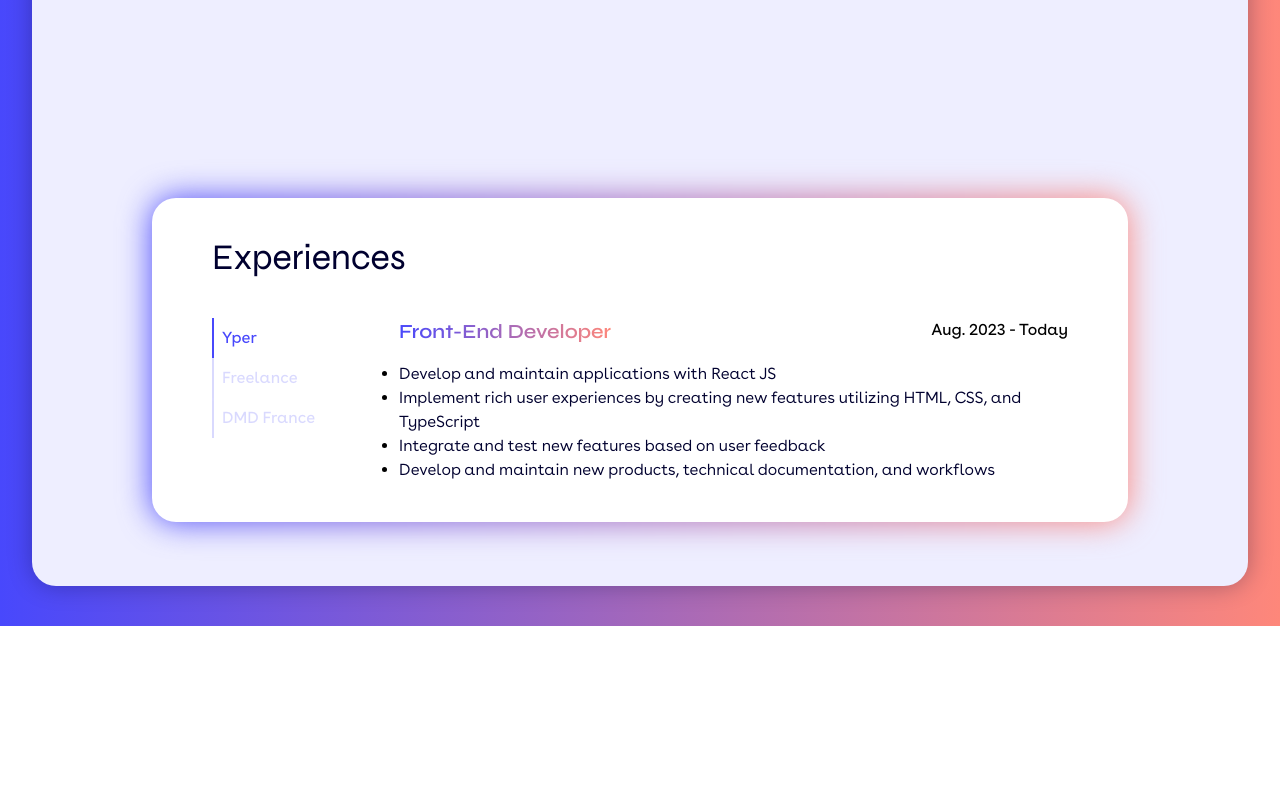
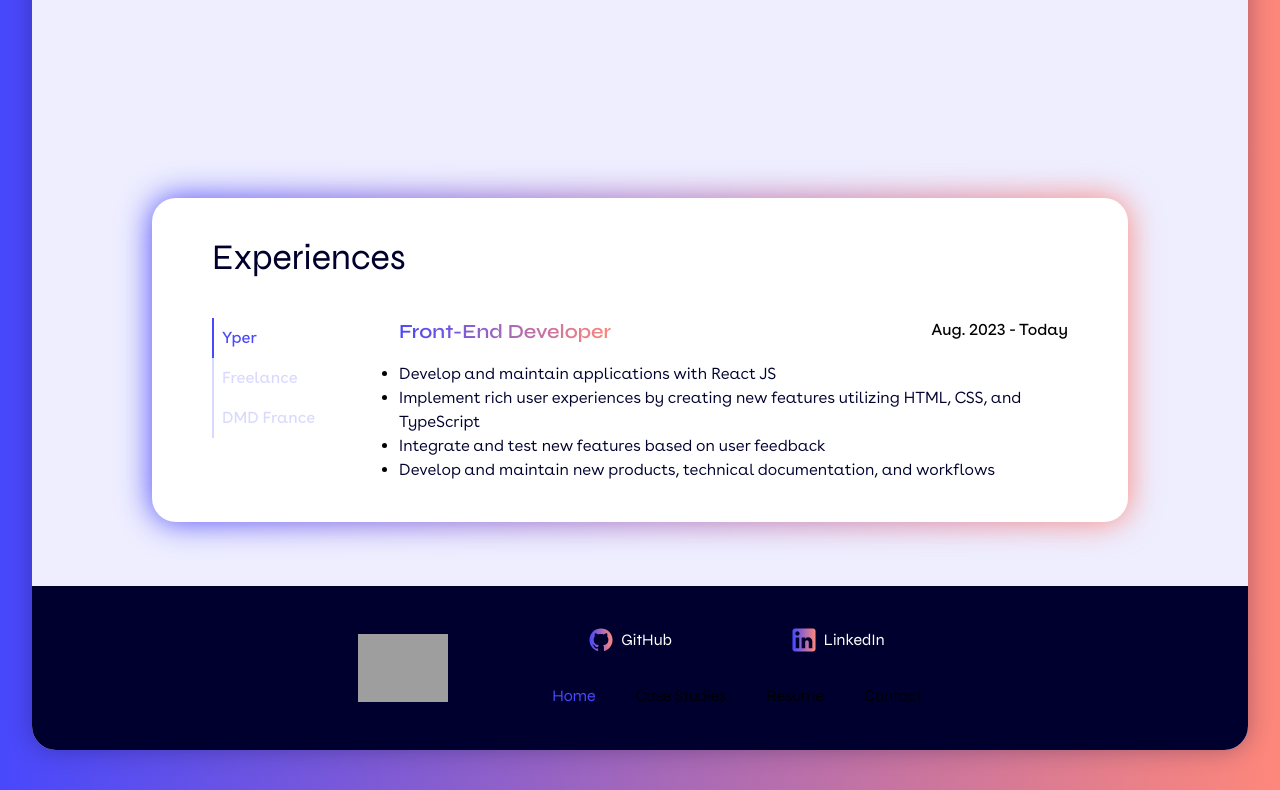
Before and after one commit to NicolasMilliard/portfolio2024, a Next.js app: page / in a window 1280 px wide. Shown: the part 616-1406 px from the top of the page. Before the commit the page ends 1242 px from the top, so only its background shows below. Built offline with nearby package versions, Linux system fonts and the light colour scheme; grey boxes are pictures that could not be loaded.

Commit message:
Add footer

```diff
--- /dev/null
+++ b/app/components/SocialLink/index.tsx
@@ -0,0 +1,25 @@
+import { syne } from "@utils/fonts";
+// Components
+import Image from "next/image";
+import Link from "next/link";
+
+interface SocialLinkProps {
+  text: string;
+  link: string;
+  icon: string;
+}
+
+const SocialLink = ({ text, link, icon }: SocialLinkProps) => {
+  return (
+    <Link
+      href={link}
+      target="_blank"
+      className={`${syne.className} flex gap-2 hover:text-congo_pink`}
+    >
+      <Image src={icon} alt="" width={24} height={24} />
+      <span>{text}</span>
+    </Link>
+  );
+};
+
+export default SocialLink;
--- /dev/null
+++ b/app/containers/Footer/index.tsx
@@ -0,0 +1,32 @@
+import Menu from "@app/components/Navbar/Menu";
+import SocialLink from "@app/components/SocialLink";
+import Image from "next/image";
+
+const Footer = () => {
+  const githubLink = "https://github.com/NicolasMilliard";
+  const githubIcon = "/images/social/github-logo.svg";
+  const linkedInLink = "https://fr.linkedin.com/in/nicolas-milliard";
+  const linkedInIcon = "/images/social/linkedin-logo.svg";
+
+  return (
+    <footer className="flex items-center justify-center gap-20 rounded-b-3xl bg-black py-8">
+      <Image
+        src="/images/prism.png"
+        alt="Nicolas Milliard"
+        width={90}
+        height={84}
+        quality={100}
+        className="my-4 mr-6"
+      />
+      <div className="flex flex-col gap-8">
+        <div className="flex justify-center gap-30 text-white">
+          <SocialLink text="GitHub" link={githubLink} icon={githubIcon} />
+          <SocialLink text="LinkedIn" link={linkedInLink} icon={linkedInIcon} />
+        </div>
+        <Menu isTextWhite={true} />
+      </div>
+    </footer>
+  );
+};
+
+export default Footer;
--- a/app/layout.tsx
+++ b/app/layout.tsx
@@ -1,13 +1,12 @@
 import "./globals.css";
 import { buenosAires } from "./utils/fonts";
 // Components
+import Footer from "./containers/Footer";
 import Navbar from "./containers/Navbar";
+// Types
+import type { ReactNode } from "react";
 
-export default function RootLayout({
-  children,
-}: {
-  children: React.ReactNode;
-}) {
+export default function RootLayout({ children }: { children: ReactNode }) {
   return (
     <html lang="en">
       <body
@@ -16,6 +15,7 @@ export default function RootLayout({
         <div className="relative bg-grey md:mx-8 md:my-10 md:rounded-3xl md:shadow-xl">
           <Navbar />
           <main className="px-15 py-14">{children}</main>
+          <Footer />
         </div>
       </body>
     </html>
```
Also changed, not shown: public/images/social/github-logo.svg (added), public/images/social/linkedin-logo.svg (added).
